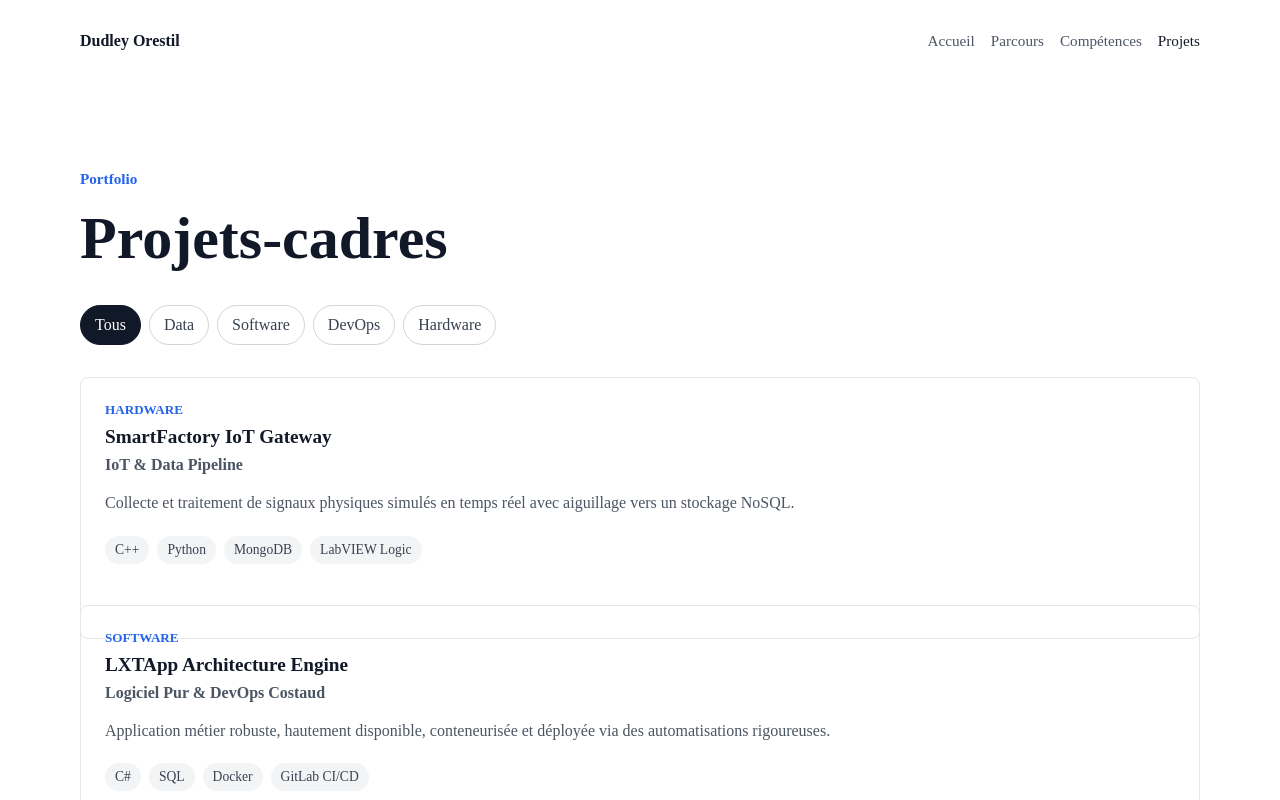
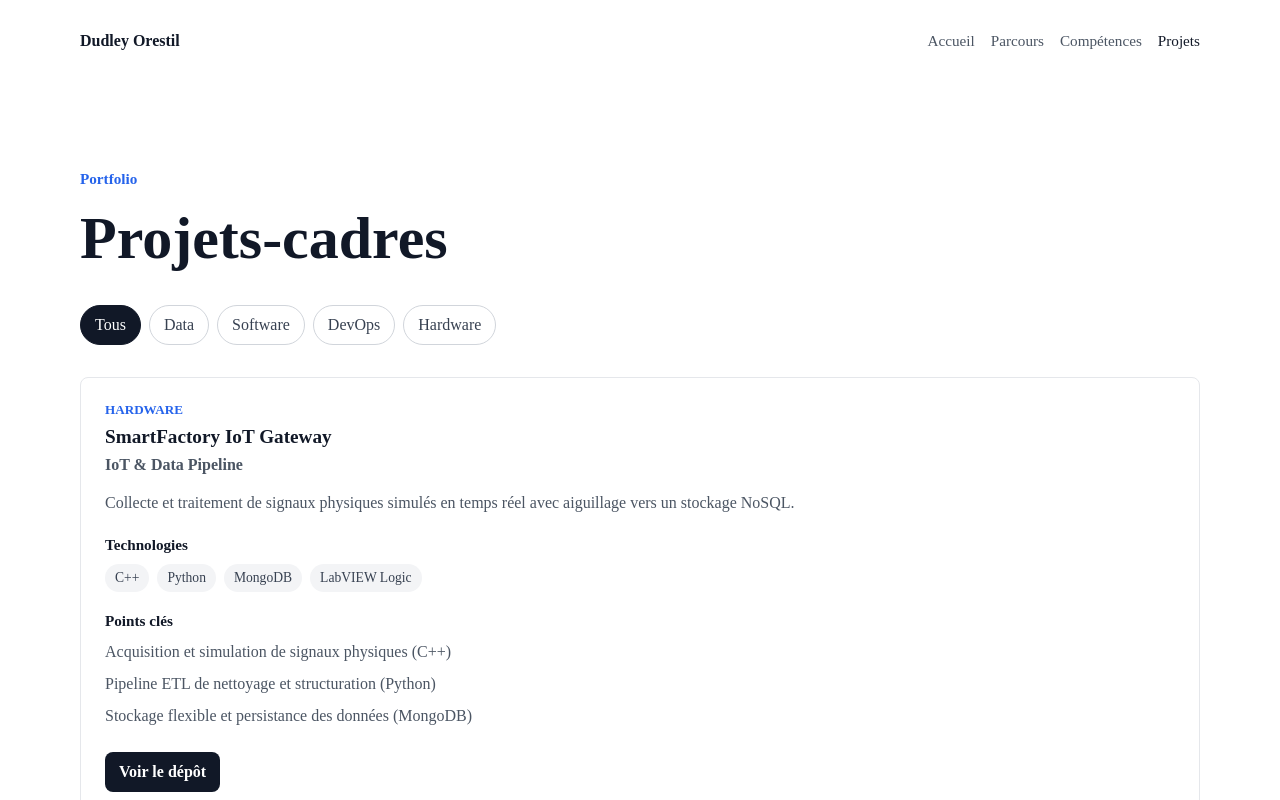
Before and after one commit to dee276/my-hybrid-portfolio, an Angular app: page /portfolio in a window 1280 px wide. Shown: the top 800 px of the page. Built offline with nearby package versions, Linux system fonts and the light colour scheme.

Commit message:
:feat: add routed portfolio pages and project cards.

```diff
--- a/src/app/core/models/project.model.ts
+++ b/src/app/core/models/project.model.ts
@@ -1,9 +1,13 @@
+export type ProjectQuadrant = 'data' | 'software' | 'devops' | 'hardware';
+
+export type ProjectFilter = 'all' | ProjectQuadrant;
+
 export interface Project {
   id: string;
   title: string;
   subtitle: string;
   description: string;
-  quadrant: 'data' | 'software' | 'devops' | 'hardware';
+  quadrant: ProjectQuadrant;
   techStack: string[];
   features: string[];
   gitLink?: string;
--- a/src/app/core/services/project.service.ts
+++ b/src/app/core/services/project.service.ts
@@ -1,6 +1,6 @@
 // src/app/core/services/project.service.ts
 import { Injectable, signal, computed } from '@angular/core';
-import { Project } from '../models/project.model';
+import { Project, ProjectFilter } from '../models/project.model';
 
 @Injectable({
   providedIn: 'root'
@@ -54,7 +54,7 @@ export class ProjectService {
   ]);
 
   // 2. État du filtre (public) : 'all' ou un quadrant spécifique ('data', 'software', etc.)
-  public selectedFilter = signal<string>('all');
+  public selectedFilter = signal<ProjectFilter>('all');
 
   // 3. État dérivé (synchrone et ultra-performant) : Projets filtrés automatiquement
   // En mode Zoneless, ce 'computed' recalculera la liste dès que 'selectedFilter' changera.
@@ -75,7 +75,7 @@ export class ProjectService {
    * Met à jour le filtre actif
    * @param filter Le nom du quadrant ou 'all'
    */
-  public updateFilter(filter: string): void {
+  public updateFilter(filter: ProjectFilter): void {
     this.selectedFilter.set(filter);
   }
 }
--- a/src/app/features/portfolio/components/project-card/project-card.component.html
+++ b/src/app/features/portfolio/components/project-card/project-card.component.html
@@ -7,9 +7,28 @@
 
   <p class="description">{{ project().description }}</p>
 
-  <ul>
-    @for (tech of project().techStack; track tech) {
-      <li>{{ tech }}</li>
-    }
-  </ul>
+  <div class="section">
+    <h3>Technologies</h3>
+
+    <ul class="tech-list">
+      @for (tech of project().techStack; track tech) {
+        <li>{{ tech }}</li>
+      }
+    </ul>
+  </div>
+
+  <div class="section">
+    <h3>Points clés</h3>
+
+    <ul class="feature-list">
+      @for (feature of project().features; track feature) {
+        <li>{{ feature }}</li>
+      }
+    </ul>
+  </div>
+    @if (project().gitLink) {
+    <a class="project-link" [href]="project().gitLink" target="_blank" rel="noopener">
+      Voir le dépôt
+    </a>
+  }
 </article>
--- a/src/app/features/portfolio/components/project-card/project-card.component.scss
+++ b/src/app/features/portfolio/components/project-card/project-card.component.scss
@@ -31,19 +31,56 @@ h2 {
   line-height: 1.6;
 }
 
-ul {
-  display: flex;
-  flex-wrap: wrap;
-  gap: 8px;
-  margin: 20px 0 0;
+.section {
+  margin-top: 20px;
+}
+
+h3 {
+  margin: 0 0 10px;
+  color: #111827;
+  font-size: 0.95rem;
+}
+
+.tech-list,
+.feature-list {
+  margin: 0;
   padding: 0;
   list-style: none;
 }
 
-li {
+.tech-list {
+  display: flex;
+  flex-wrap: wrap;
+  gap: 8px;
+}
+
+.tech-list li {
   padding: 6px 10px;
   color: #374151;
   background: #f3f4f6;
   border-radius: 999px;
   font-size: 0.85rem;
 }
+
+.feature-list {
+  display: grid;
+  gap: 8px;
+}
+
+.feature-list li {
+  color: #4b5563;
+  line-height: 1.5;
+}
+
+.project-link {
+  display: inline-flex;
+  align-items: center;
+  min-height: 40px;
+  margin-top: 24px;
+  padding: 0 14px;
+  color: #ffffff;
+  background: #111827;
+  border-radius: 8px;
+  font-weight: 700;
+  text-decoration: none;
+}
--- a/src/app/features/portfolio/portfolio.component.html
+++ b/src/app/features/portfolio/portfolio.component.html
@@ -15,9 +15,15 @@
     }
   </div>
 
+  @if (projectService.filteredProjects().length > 0) {
   <div class="project-list">
     @for (project of projectService.filteredProjects(); track project.id) {
       <app-project-card [project]="project" />
     }
   </div>
+} @else {
+  <p class="empty-state">
+    Aucun projet ne correspond à ce filtre pour l'instant.
+  </p>
+}
 </section>
--- a/src/app/features/portfolio/portfolio.component.scss
+++ b/src/app/features/portfolio/portfolio.component.scss
@@ -45,3 +45,12 @@ button.active {
   gap: 16px;
   margin-top: 32px;
 }
+
+.empty-state {
+  margin: 32px 0 0;
+  padding: 24px;
+  color: #4b5563;
+  background: #f9fafb;
+  border: 1px dashed #d1d5db;
+  border-radius: 8px;
+}
--- a/src/app/features/portfolio/portfolio.component.ts
+++ b/src/app/features/portfolio/portfolio.component.ts
@@ -1,9 +1,8 @@
 import { Component, inject } from '@angular/core';
 
+import { ProjectFilter } from '../../core/models/project.model';
 import { ProjectService } from '../../core/services/project.service';
 import { ProjectCardComponent } from './components/project-card/project-card.component';
-
-type ProjectFilter = 'all' | 'data' | 'software' | 'devops' | 'hardware';
 
 @Component({
   selector: 'app-portfolio',
```
